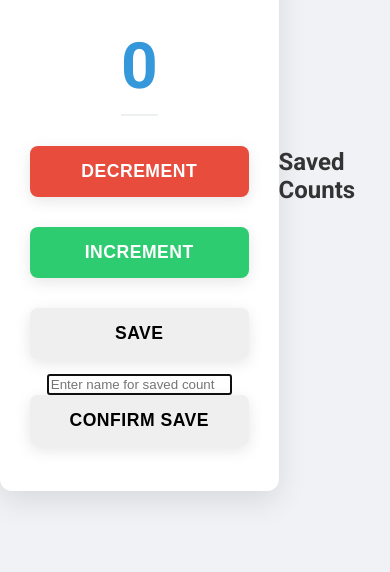
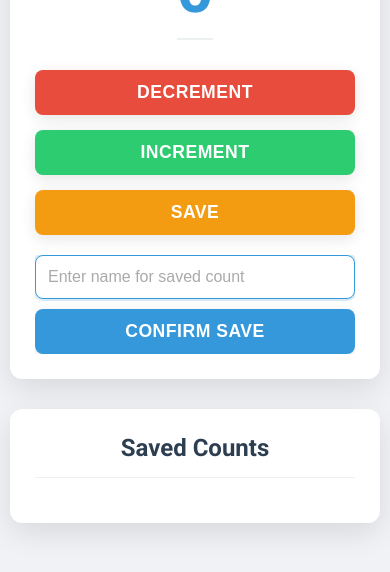
Before and after one commit to prasanacodes/simple-counter-app-round1, a plain HTML site: page index.html in a window 390 px wide. Both pictures are taken after a click on the button "SAVE". Shown: the part 246-818 px from the top of the page. Drawn offline with Linux system fonts and the light colour scheme.

Commit message:
Update style.css

```diff
--- a/style.css
+++ b/style.css
@@ -1,6 +1,7 @@
 body {
     font-family: 'Roboto', sans-serif;
     display: flex;
+    flex-direction: column; /* Changed to column to stack main container and saved counts */
     justify-content: center;
     align-items: center;
     min-height: 100vh;
@@ -9,6 +10,8 @@ body {
     color: #333;
     -webkit-font-smoothing: antialiased;
     -moz-osx-font-smoothing: grayscale;
+    padding: 20px;
+    box-sizing: border-box; /* Include padding in element's total width and height */
 }
 
 .container {
@@ -20,6 +23,7 @@ body {
     max-width: 400px;
     width: 90%;
     box-sizing: border-box;
+    margin-bottom: 30px; /* Space between counter and saved counts */
 }
 
 h1 {
@@ -36,19 +40,20 @@ h1 {
     margin-bottom: 40px;
     padding: 10px 0;
     border-bottom: 2px solid #ecf0f1;
-    display: inline-block; /* To make border-bottom fit content */
+    display: inline-block;
 }
 
 .buttons {
     display: flex;
     justify-content: center;
-    gap: 20px;
-    flex-wrap: wrap; /* For responsiveness */
+    gap: 15px;
+    flex-wrap: wrap;
+    margin-bottom: 20px; /* Space between buttons and save input area */
 }
 
 .btn {
-    padding: 15px 30px;
-    font-size: 1.2em;
+    padding: 15px 25px;
+    font-size: 1.1em;
     font-weight: 700;
     border: none;
     border-radius: 8px;
@@ -89,10 +94,158 @@ h1 {
     transform: translateY(-2px);
 }
 
+.save-btn {
+    background-color: #f39c12;
+    color: #ffffff;
+}
+
+.save-btn:hover {
+    background-color: #e67e22;
+    transform: translateY(-2px);
+}
+
+/* Save Input Area */
+.save-input-area {
+    display: flex;
+    flex-direction: column;
+    gap: 10px;
+    margin-top: 15px;
+    opacity: 1;
+    max-height: 100px; /* Arbitrary max-height for transition */
+    overflow: hidden;
+    transition: max-height 0.3s ease-out, opacity 0.3s ease-out;
+}
+
+.save-input-area.hidden {
+    opacity: 0;
+    max-height: 0;
+    margin-top: 0; /* Collapse margin when hidden */
+    pointer-events: none; /* Disable interaction when hidden */
+}
+
+#save-name-input {
+    padding: 12px;
+    border: 1px solid #ddd;
+    border-radius: 8px;
+    font-size: 1em;
+    width: calc(100% - 24px); /* Account for padding */
+    box-sizing: border-box;
+}
+
+#save-name-input::placeholder {
+    color: #aaa;
+}
+
+#save-name-input:focus {
+    outline: none;
+    border-color: #3498db;
+    box-shadow: 0 0 0 2px rgba(52, 152, 219, 0.2);
+}
+
+.confirm-save-btn {
+    background-color: #3498db;
+    color: #ffffff;
+    width: 100%;
+    box-sizing: border-box;
+}
+
+.confirm-save-btn:hover {
+    background-color: #2980b9;
+    transform: translateY(-2px);
+}
+
+/* Saved Counts Column */
+.saved-counts-container {
+    background-color: #ffffff;
+    border-radius: 12px;
+    box-shadow: 0 10px 30px rgba(0, 0, 0, 0.1);
+    padding: 30px;
+    max-width: 400px;
+    width: 90%;
+    box-sizing: border-box;
+    text-align: center;
+}
+
+.saved-counts-container h2 {
+    color: #2c3e50;
+    margin-top: 0;
+    margin-bottom: 25px;
+    font-size: 1.8em;
+    font-weight: 700;
+    border-bottom: 1px solid #ecf0f1;
+    padding-bottom: 15px;
+}
+
+.saved-counts-list {
+    list-style: none;
+    padding: 0;
+    margin: 0;
+    max-height: 300px; /* Limit height and make scrollable */
+    overflow-y: auto;
+    text-align: left; /* Align list items to the left */
+}
+
+.saved-counts-list::-webkit-scrollbar {
+    width: 8px;
+}
+
+.saved-counts-list::-webkit-scrollbar-track {
+    background: #f1f1f1;
+    border-radius: 10px;
+}
+
+.saved-counts-list::-webkit-scrollbar-thumb {
+    background: #888;
+    border-radius: 10px;
+}
+
+.saved-counts-list::-webkit-scrollbar-thumb:hover {
+    background: #555;
+}
+
+.saved-count-item {
+    background-color: #f9f9f9;
+    border: 1px solid #eee;
+    padding: 12px 15px;
+    margin-bottom: 10px;
+    border-radius: 8px;
+    display: flex;
+    justify-content: space-between;
+    align-items: center;
+    font-size: 1.1em;
+    color: #555;
+    transition: background-color 0.2s ease;
+}
+
+.saved-count-item:last-child {
+    margin-bottom: 0;
+}
+
+.saved-count-item:hover {
+    background-color: #f0f0f0;
+}
+
+.saved-count-item strong {
+    color: #2c3e50;
+}
+
+.saved-count-item span {
+    font-weight: 700;
+    color: #3498db;
+    font-size: 1.2em;
+}
+
 /* Responsive adjustments */
 @media (max-width: 600px) {
-    .container {
-        padding: 30px;
+    body {
+        padding: 10px;
+    }
+
+    .container,
+    .saved-counts-container {
+        padding: 25px;
+        width: 100%; /* Take full width on small screens */
+        max-width: none; /* Remove max-width constraint */
     }
 
     h1 {
@@ -104,14 +257,32 @@ h1 {
         margin-bottom: 30px;
     }
 
-    .btn {
-        width: 100%;
-        margin-bottom: 15px;
-        font-size: 1.1em;
-    }
-
     .buttons {
         flex-direction: column;
         gap: 15px;
     }
+
+    .btn {
+        width: 100%;
+        font-size: 1.1em;
+        padding: 12px 20px;
+    }
+
+    .save-input-area {
+        margin-top: 10px;
+    }
+
+    #save-name-input {
+        width: 100%;
+    }
+
+    .saved-counts-container h2 {
+        font-size: 1.5em;
+        margin-bottom: 20px;
+    }
+
+    .saved-count-item {
+        font-size: 1em;
+        padding: 10px 12px;
+    }
 }
```
